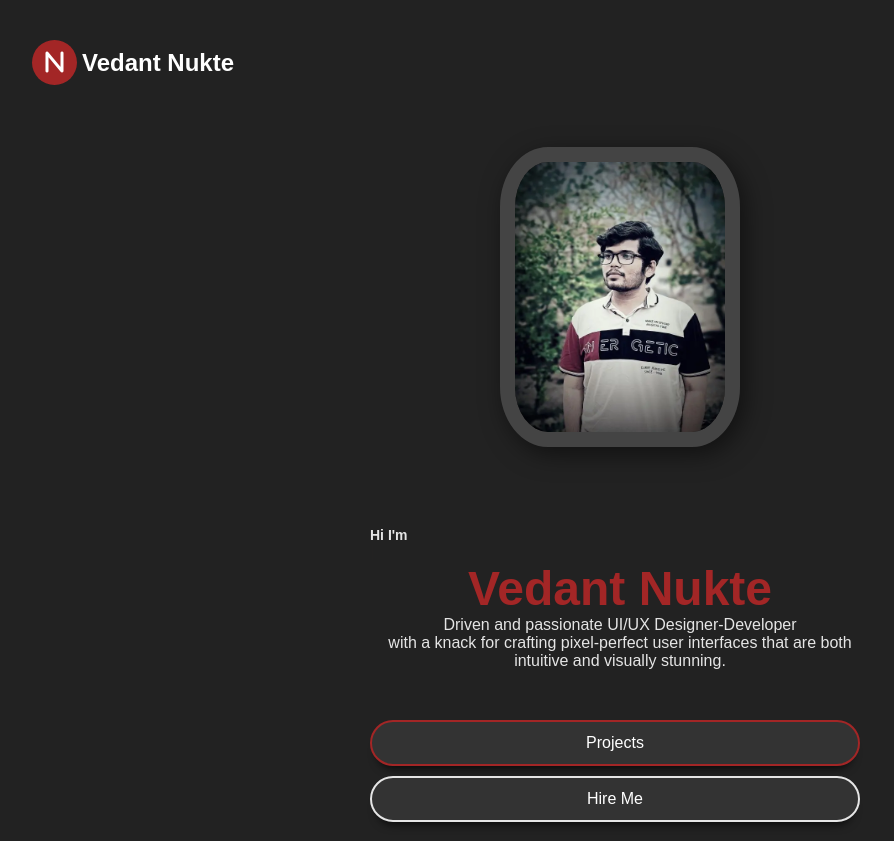
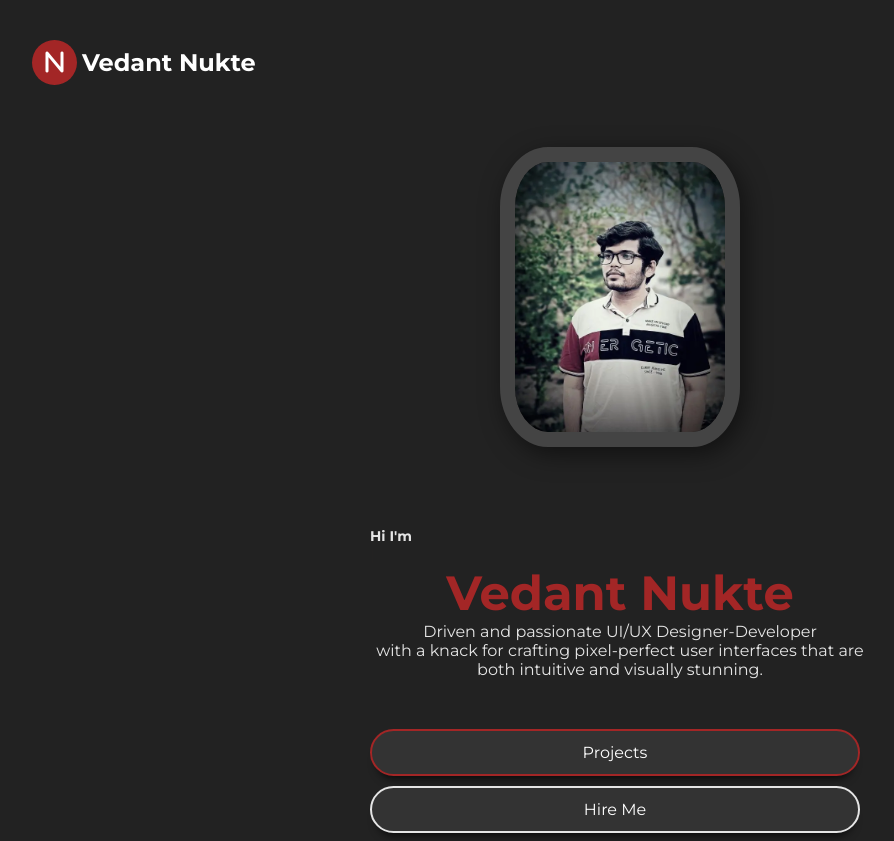
Before and after one commit to NukeVdnt/Portfolio-Site, a plain HTML site: page index.html in a window 1280 px wide. Shown: the top 841 px of the page, without its empty margins (20-914 px from the left). Drawn offline with nearby package versions, Linux system fonts and the light colour scheme; a web font is replaced by a local one.

Commit message:
Update styles.css
changing font

```diff
--- a/styles/styles.css
+++ b/styles/styles.css
@@ -2,7 +2,7 @@
   box-sizing: border-box;
   padding: 0;
   margin: 0;
-  font-family: "poppins", sans-serif;
+  font-family: "Montserrat", sans-serif;
   text-decoration: none;
 }
 
```
